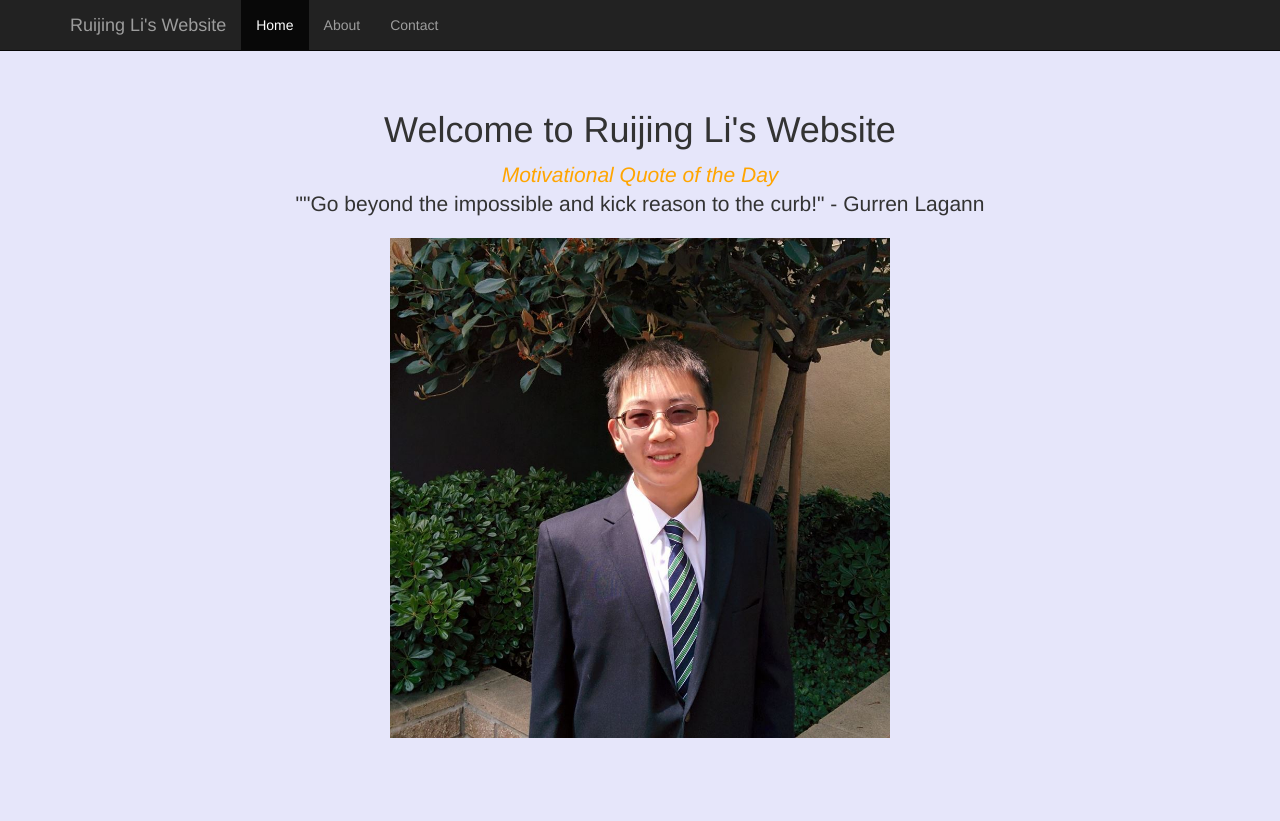
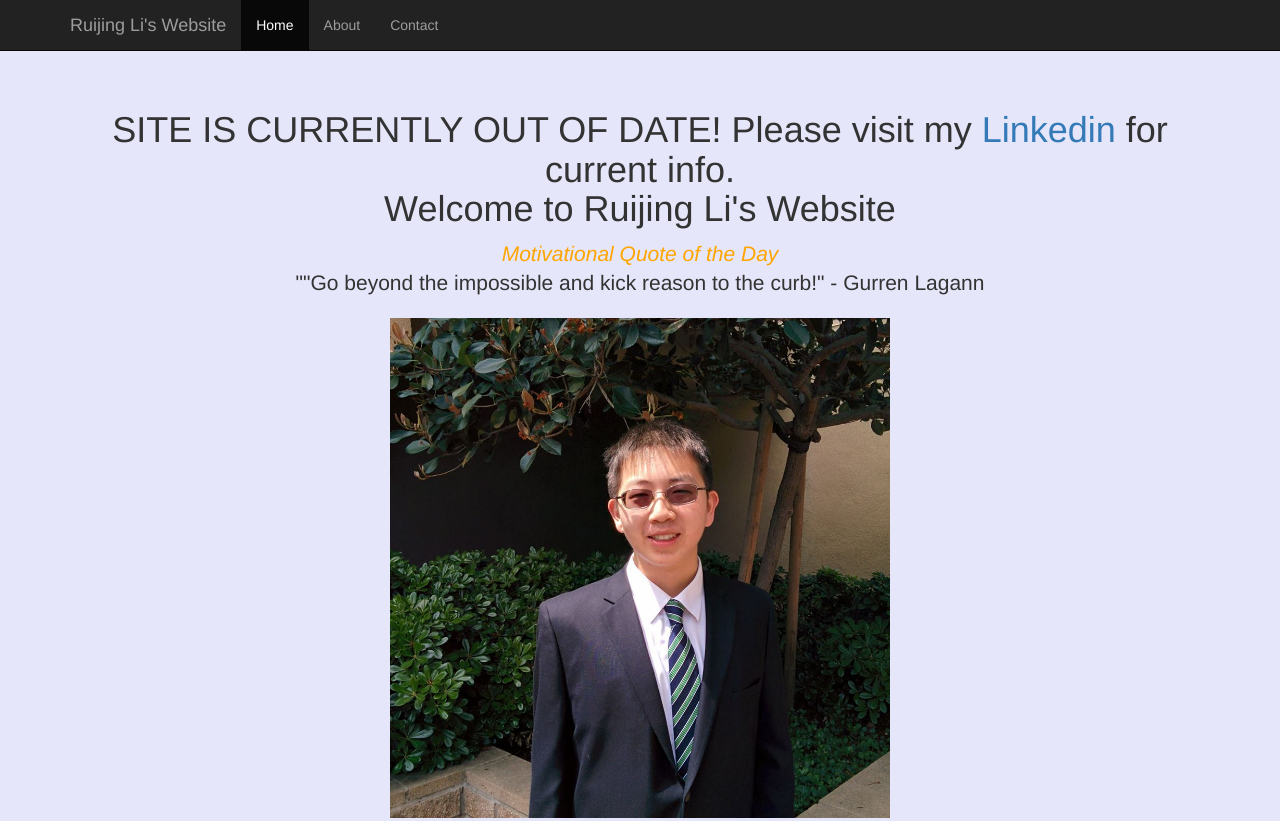
Before and after one commit to RjLi13/rjli13.github.io, a plain HTML site: page index.html in a window 1280 px wide. Shown: the top 821 px of the page. Drawn offline with nearby package versions, Linux system fonts and the light colour scheme; a script that the page names is missing; files whose address does not match are found by name.

Commit message:
Update index.html

```diff
--- a/index.html
+++ b/index.html
@@ -55,7 +55,10 @@
     <div class="container">
 
       <div class="starter-template">
-        <h1>Welcome to Ruijing Li's Website</h1>
+        <h1>
+          SITE IS CURRENTLY OUT OF DATE! Please visit my <a href="https://www.linkedin.com/in/ruijingli1">Linkedin</a> for current info.
+          <br>
+          Welcome to Ruijing Li's Website</h1>
         <p class="lead"><font color="orange"><i>Motivational Quote of the Day</i></font><br>""Go beyond the impossible and kick reason to the curb!" - Gurren Lagann</p>
         <img src="real_profie.jpg" alt="Profile Pic" height="500" width="500">
 
```
